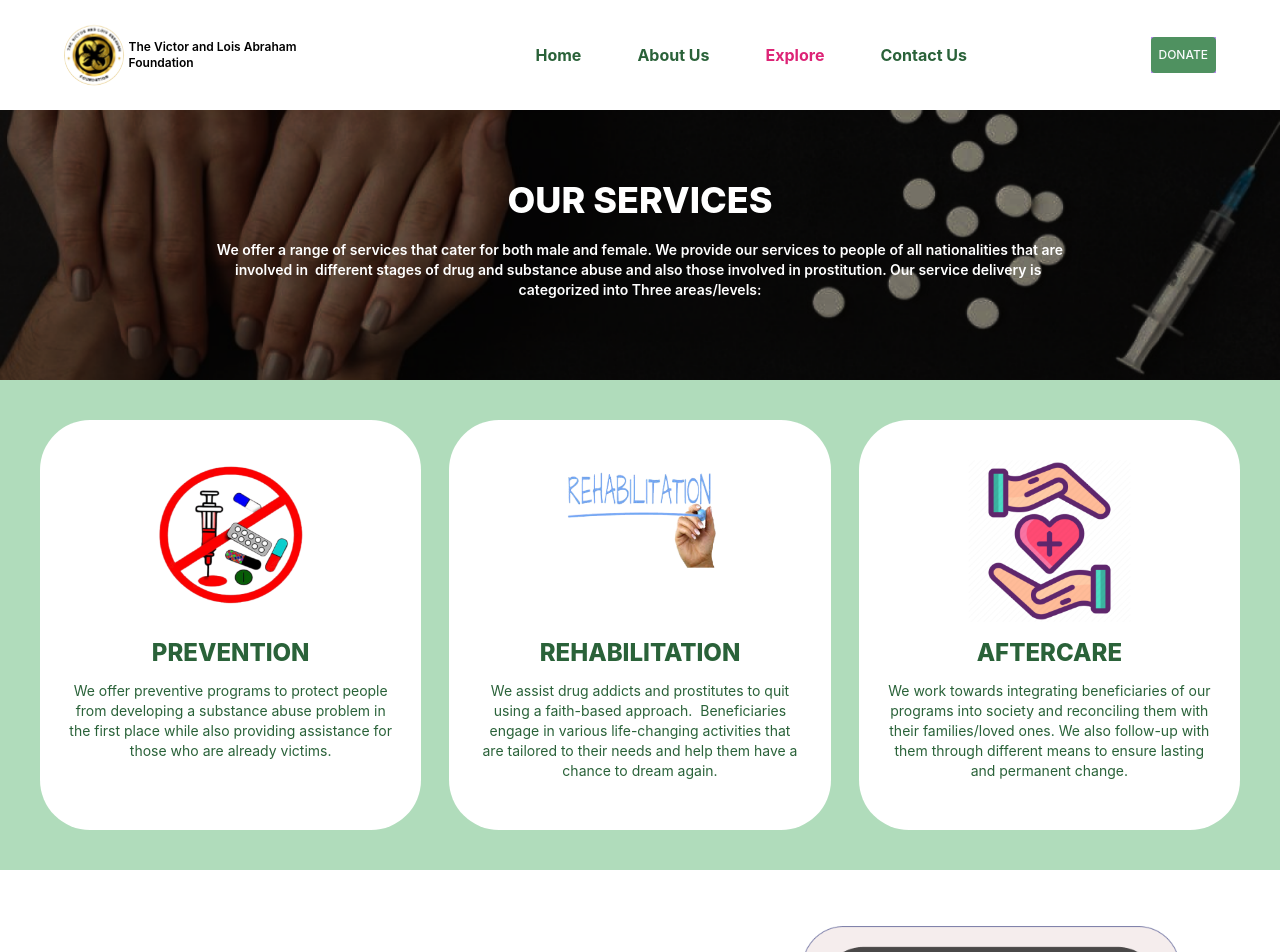
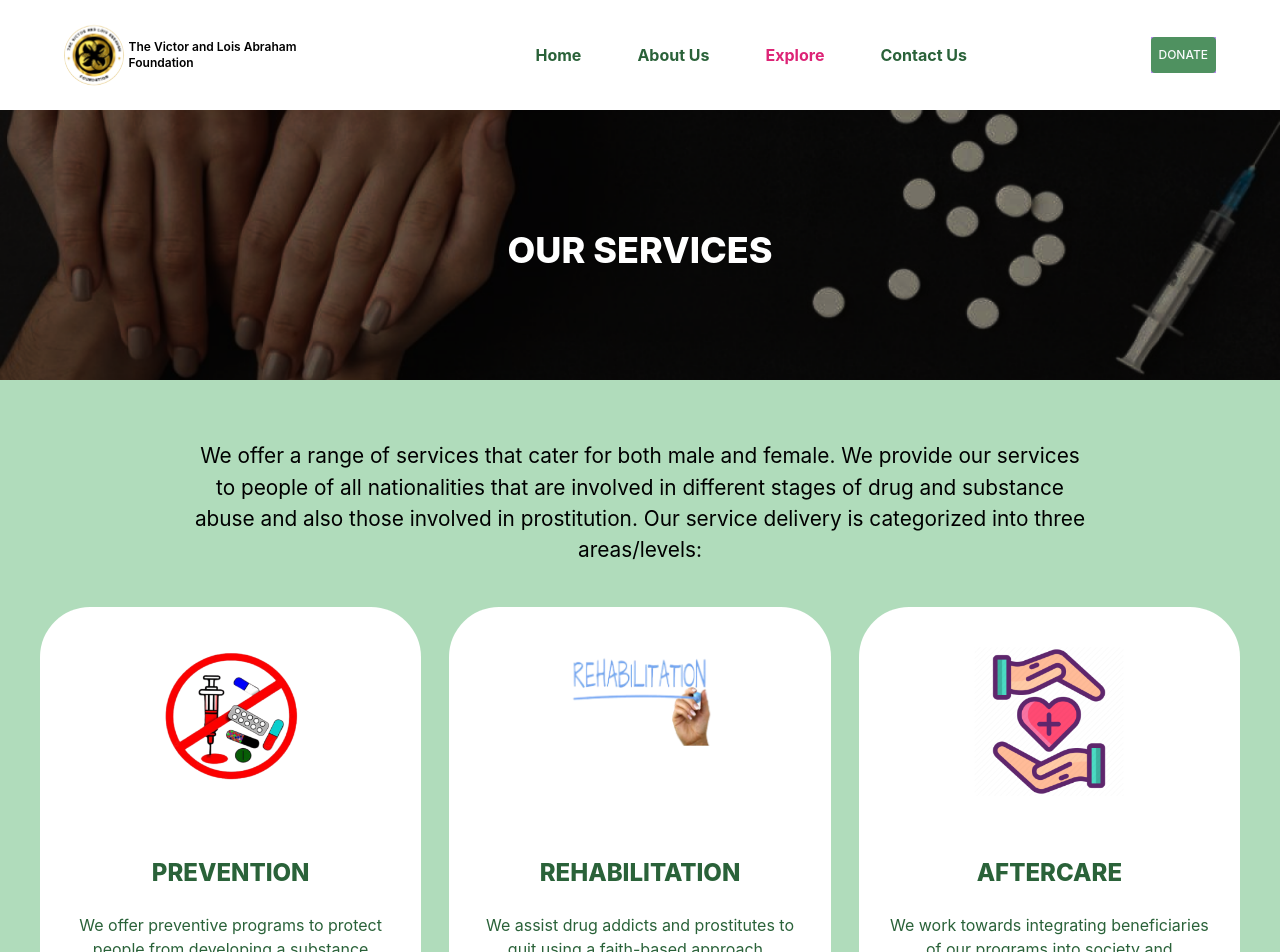
Before and after one commit to winpeed/victor-and-lois-foundation, a React (Vite) app: page /explore in a window 1280 px wide. Shown: the top 952 px of the page. Built offline with nearby package versions, Linux system fonts and the light colour scheme; a web font is replaced by a local one.

Commit message:
FIx new changes

```diff
--- a/src/components/About/DynamicHero.tsx
+++ b/src/components/About/DynamicHero.tsx
@@ -16,7 +16,7 @@ const DynamicHero = ({
       }}
       className=" relative h-[270px] "
     >
-      <div className={`${text ? "sm:pt-[70px] pt-10" : "pt-[200px]"}`}>
+      <div className={`${text ? "sm:pt-[70px] pt-10" : "pt-[120px]"}`}>
         <h3 className="text-center  sm:text-4xl text-xl font-extrabold text-white uppercase">
           {title}
         </h3>
--- a/src/components/Home/AwarenessSection.tsx
+++ b/src/components/Home/AwarenessSection.tsx
@@ -1,3 +1,5 @@
+'use client'
+import { useNavigate } from "react-router-dom";
 import { Button } from "../ui/button";
 
 type RenderCardProps = {
@@ -41,6 +43,7 @@ const RenderCard = ({
 };
 
 const AwarenessSection = () => {
+  const navigate = useNavigate()
   return (
     <div className="w-[90%] mx-auto py-5">
       <main className="grid md:grid-cols-4 sm:grid-cols-2 gap-4">
@@ -49,24 +52,28 @@ const AwarenessSection = () => {
           title="CREATE AWARENESS"
           description="Help to create awareness on the dangers of drug addiction and prostitution."
           buttonText="LEARN MORE"
+          onButtonClick={() => navigate('/about')}
         />
         <RenderCard
           backgroundImage="/PreventAbuse.png"
           title="PREVENT ABUSE"
           description="Assist to prevent drug abuse"
           buttonText="GET INVOLVED"
+          onButtonClick={() => navigate('/about')}
         />
         <RenderCard
           backgroundImage="/Rehabilitation.png"
           title="REHABILITATE"
           description="Help to treat and nurture those coming out from drug addiction and prostitution"
           buttonText="SUPPORT US"
+           onButtonClick={() => navigate('/explore')}
         />
         <RenderCard
           backgroundImage="/Needy.png"
           title="HELP THE NEEDY"
           description="Your generous gifts and donations will go a long way in providing sustainable support"
           buttonText="DONATE NOW"
+           onButtonClick={() => navigate('/donate')}
         />
       </main>
     </div>
--- a/src/components/Home/HeroSection.tsx
+++ b/src/components/Home/HeroSection.tsx
@@ -1,6 +1,8 @@
+import { useNavigate } from "react-router-dom";
 import { Button } from "../ui/button";
 
 const HeroSection = () => {
+  const navigate = useNavigate();
   return (
     <div className="bg-HomeGradientHero relative ">
       <div className="absolute inset-0 bg-Homehero bg-cover bg-center bg-no-repeat z-10"></div>
@@ -12,8 +14,11 @@ const HeroSection = () => {
           Embrace the joy of freedom from drug addiction/abuse and prostitution,
           regain your dignity, discover your destiny and realize your dreams.
         </p>
-        <Button className="bg-ButtonGreeenGradient rounded-[14px] h-9 w-100 font-medium text-lg">
-          Support Foundation
+        <Button
+          className="bg-ButtonGreeenGradient rounded-[14px] h-9 w-100 font-medium text-lg"
+          onClick={() => navigate("/donate")}
+        >
+          Support
         </Button>
       </section>
     </div>
--- a/src/components/ServicesComp/Courtesy.tsx
+++ b/src/components/ServicesComp/Courtesy.tsx
@@ -11,10 +11,6 @@ const Courtesy = () => {
               ADDICTION. LET US ALSO JOIN HANDS TOGETHER TO HELP THOSE IN NEED
               TO MAKE OUR SOCIETY AND COUNTRY BETTER.”
             </p>
-            <h3 className=" mt-7 font-extrabold">COURTESY</h3>
-            <p className="italic font-medium">
-              THE VICTOR AND LOIS ABRAHAM FOUNDATION
-            </p>
           </div>
           <div className="sm:w-[35%]">
             <img src={CourtesyImage} alt="CourtesyImage" />
--- a/src/components/ServicesComp/InfoCard.tsx
+++ b/src/components/ServicesComp/InfoCard.tsx
@@ -12,15 +12,15 @@ export const Card = ({
   image: string;
 }) => {
   return (
-    <section className="h-full w-full flex flex-col justify-between bg-white px-7 py-10 rounded-[50px]">
-      <div className="w-1/2 mx-auto h-[40%]">
-        <img src={image} alt="image" className="h-auto w-full" />
+    <section className="h-full w-full flex flex-col bg-white px-7 py-10 rounded-[50px]" style={{minHeight: '300px'}}>
+      <div className="w-1/2 mx-auto h-[25%]">
+        <img src={image} alt="image" className="h-auto w-full" style={{width: '150px', objectFit: 'cover', margin: '0 auto'}}/>
       </div>
       <div className="sm:h-[50%]">
-        <h3 className="sm:text-2xl my-3 font-extrabold text-center text-TextGreen">
+        <h3 className="sm:text-2xl my-6 font-extrabold text-center text-TextGreen" style={{marginTop:'4em'}}>
           {title}
         </h3>
-        <p className="my-3 text-sm text-center text-TextGreen">{text}</p>
+        <p className="my-3 text-md text-center text-TextGreen">{text}</p>
       </div>
       {/* <div className="h-[5%]">
         <Button className="bg-[#4F9160] rounded-[10px] w-full h-8 text-sm ">
@@ -34,6 +34,13 @@ export const Card = ({
 const InfoCard = () => {
   return (
     <div className="bg-LightGreen py-10 px-10">
+      <h2 style={{textAlign: 'center', fontSize: '1.3rem', maxWidth: '900px', margin: '0 auto', padding: '1em 0.2em 2em 0.2em'}}>
+        We offer a range of services that cater for both male and female. We
+        provide our services to people of all nationalities that are involved
+        in different stages of drug and substance abuse and also those involved
+        in prostitution. Our service delivery is categorized into three
+        areas/levels:
+      </h2>
       <section className="grid sm:grid-cols-3 gap-7  ">
         <Card
           image={prevention}
--- a/src/pages/Service.tsx
+++ b/src/pages/Service.tsx
@@ -9,7 +9,6 @@ const Service = () => {
       <DynamicHero
         backgroundImage="servicesImage.png"
         title="OUR SERVICES"
-        text="We offer a range of services that cater for both male and female. We provide our services to people of all nationalities that are involved in  different stages of drug and substance abuse and also those involved in prostitution. Our service delivery is  categorized into Three areas/levels:"
       />
       <InfoCard />
       <Courtesy />
```
